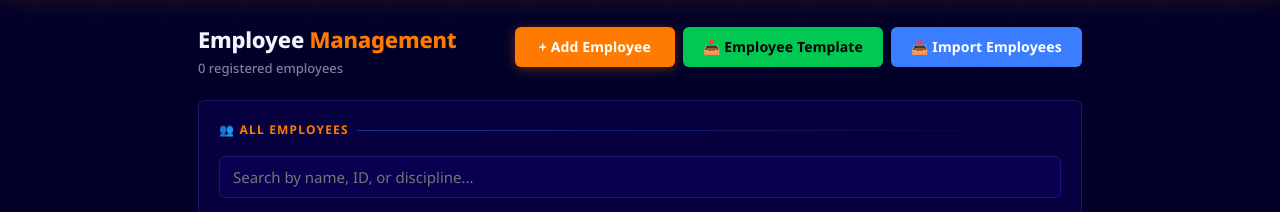
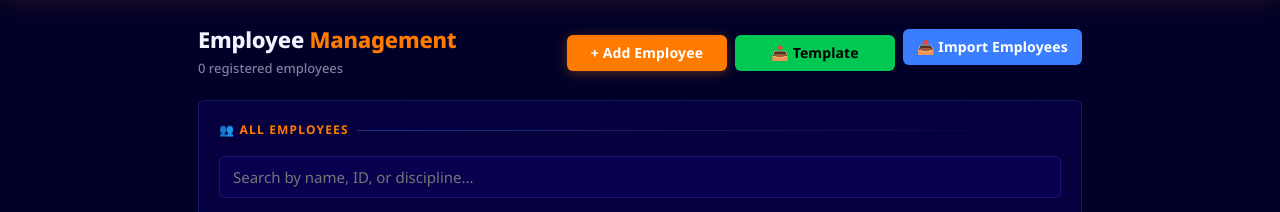
Before and after one commit to yunadi2511/alcoholtest, a Flask app: page /employees in a window 1280 px wide. Shown: the part 58-270 px from the top of the page. Run offline with Flask 3, Linux system fonts and the light colour scheme; a user stored in the database is signed in; data that the repository does not hold is empty.

Commit message:
fix employee action button

```diff
--- a/alcoholtest/templates/employees.html
+++ b/alcoholtest/templates/employees.html
@@ -6,24 +6,35 @@
     <div class="page-title">Employee <span>Management</span></div>
     <div class="page-sub">{{ employees|length }} registered employees</div>
   </div>
-  <div style="display:flex;gap:8px;flex-wrap:wrap">
-    <button class="btn btn-primary" onclick="toggleAddForm()">+ Add Employee</button>
-    <a href="{{ url_for('download_employee_template') }}" class="btn btn-teal">📥 Employee Template</a>
+  <div style="display:flex;gap:8px;flex-wrap:wrap;align-items:flex-end">
+    <button class="btn btn-primary" style="height:36px" onclick="toggleAddForm()">+ Add Employee</button>
+    <a href="{{ url_for('download_employee_template') }}" class="btn btn-teal" style="height:36px">📥 Template</a>
     <form method="POST" action="{{ url_for('import_employees') }}"
           enctype="multipart/form-data" style="display:inline">
-      <div style="display:flex;gap:8px;align-items:center">
-        <label class="btn btn-upload" style="cursor:pointer;text-transform:none">
+      <div style="display:flex;flex-direction:column;gap:2px">
+        {% if all_sites %}
+        <span style="font-size:10px;color:var(--orange);font-weight:700;text-transform:uppercase;letter-spacing:.06em">
+          ⚠️ Assign to site before import:
+        </span>
+        <div style="display:flex;gap:6px;align-items:center">
+          <select name="import_site_id" style="width:auto;padding:0 10px;height:36px;font-size:13px;border:1px solid var(--orange);border-radius:var(--radius);background:var(--surface2);color:var(--text)">
+            <option value="">— No site —</option>
+            {% for site in all_sites %}
+            <option value="{{ site.id }}">{{ site.name }}</option>
+            {% endfor %}
+          </select>
+          <label class="btn btn-upload" style="cursor:pointer;text-transform:none;height:36px;line-height:1;padding:0 14px;display:inline-flex;align-items:center">
+            📤 Import
+            <input type="file" name="employee_file" accept=".xlsx,.csv"
+                  style="display:none" onchange="this.form.submit()">
+          </label>
+        </div>
+        {% else %}
+        <label class="btn btn-upload" style="cursor:pointer;text-transform:none;height:36px;line-height:1;padding:0 14px;display:inline-flex;align-items:center">
           📤 Import Employees
           <input type="file" name="employee_file" accept=".xlsx,.csv"
                 style="display:none" onchange="this.form.submit()">
         </label>
-        {% if all_sites %}
-        <select name="import_site_id" style="width:auto;padding:8px 12px;height:40px;font-size:13px">
-          <option value="">No site assignment</option>
-          {% for site in all_sites %}
-          <option value="{{ site.id }}">→ {{ site.name }}</option>
-          {% endfor %}
-        </select>
         {% endif %}
       </div>
     </form>
@@ -56,8 +67,6 @@
                placeholder="Enter new discipline name"
                style="margin-top:8px;display:none">
       </div>
-
-      <!-- Site Assignment -->
       {% if all_sites %}
       <div class="form-group" style="margin:0;grid-column:span 2">
         <label>Assign to Site(s)</label>
@@ -70,8 +79,7 @@
           {% endfor %}
         </div>
         <div style="font-size:12px;color:var(--text-muted);margin-top:6px">
-          ⚠️ Employees assigned to <strong>2 or more sites</strong> will be flagged as multi-site
-          and excluded from automatic random sampling.
+          ⚠️ Employees assigned to <strong>2 or more sites</strong> will be flagged as multi-site and excluded from automatic random sampling.
         </div>
       </div>
       {% else %}
@@ -80,7 +88,6 @@
       </div>
       {% endif %}
     </div>
-
     <div style="margin-top:14px;display:flex;gap:8px">
       <button type="submit" class="btn btn-success">Add Employee</button>
       <button type="button" class="btn btn-ghost" onclick="toggleAddForm()">Cancel</button>
@@ -123,7 +130,7 @@
               <span style="background:var(--orange-dim);border:1px solid var(--orange);color:var(--orange);padding:2px 8px;border-radius:20px;font-size:11px;font-weight:700;margin-right:3px">{{ site.name }}</span>
               {% endfor %}
             {% else %}
-              <span style="color:var(--text-muted);font-size:13px">—</span>
+              <span style="color:var(--fail);font-size:12px" title="No site assigned — won't appear in any schedule">⚠️ None</span>
             {% endif %}
           </td>
           <td style="font-size:13px;color:var(--text-muted)">
@@ -138,8 +145,9 @@
             {% endif %}
           </td>
           <td>
-            <div style="display:flex;gap:5px;align-items:center;flex-wrap:nowrap">
+            <div style="display:flex;gap:4px;align-items:center">
               <button type="button" class="btn btn-primary btn-sm"
+                style="width:64px;height:30px;padding:0;justify-content:center;font-size:12px"
                 onclick="openEdit(
                   {{ emp.id }},
                   {{ emp.name | tojson }},
@@ -149,13 +157,15 @@
                 )">✏️ Edit</button>
               <form method="POST" action="{{ url_for('toggle_employee', emp_id=emp.id) }}" style="display:inline">
                 <button type="submit" class="btn btn-purple btn-sm"
+                  style="width:50px;height:30px;padding:0;justify-content:center;font-size:12px"
                   onclick="return confirm('{{ 'Deactivate' if emp.is_active else 'Activate' }} {{ emp.name }}?')">
                   {{ '🚫 Off' if emp.is_active else '✅ On' }}
                 </button>
               </form>
               <form method="POST" action="{{ url_for('delete_employee', emp_id=emp.id) }}" style="display:inline">
                 <button type="submit" class="btn btn-danger btn-sm"
-                  onclick="return confirm('⚠️ Delete {{ emp.name }}? This removes ALL their test history. Use Deactivate to preserve records. Sure?')">
+                  style="width:50px;height:30px;padding:0;justify-content:center;font-size:12px"
+                  onclick="return confirm('⚠️ Delete {{ emp.name }}? Removes ALL test history. Use Deactivate to preserve records. Sure?')">
                   🗑 Del
                 </button>
               </form>
@@ -189,8 +199,6 @@
           {% endfor %}
         </select>
       </div>
-
-      <!-- Site assignment in edit modal -->
       {% if all_sites %}
       <div class="form-group">
         <label>Assign to Site(s)</label>
@@ -208,7 +216,6 @@
         </div>
       </div>
       {% endif %}
-
       <div style="display:flex;gap:8px;margin-top:16px">
         <button type="submit" class="btn btn-primary">Save Changes</button>
         <button type="button" class="btn btn-ghost" onclick="closeEdit()">Cancel</button>
@@ -221,34 +228,25 @@
 
 {% block scripts %}
 <script>
-// ── Add form toggle
 function toggleAddForm(){
   const f = document.getElementById('addForm');
   f.style.display = f.style.display === 'none' ? 'block' : 'none';
 }
-
-// ── Search filter
 function filterTable(q){
   q = q.toLowerCase();
   document.querySelectorAll('.emp-row').forEach(row => {
     row.style.display = row.textContent.toLowerCase().includes(q) ? '' : 'none';
   });
 }
-
-// ── Open edit modal
 function openEdit(id, name, empId, discipline, siteIds) {
   document.getElementById('editName').value = name;
   document.getElementById('editEmpId').value = empId;
   document.getElementById('editDiscipline').value = discipline;
   document.getElementById('editForm').action = '/employees/edit/' + id;
-
-  // Reset all site checkboxes first
   document.querySelectorAll('#editSiteChecks input[type=checkbox]').forEach(cb => {
     cb.checked = false;
     cb.closest('.site-check-label').classList.remove('checked');
   });
-
-  // Check the ones this employee is assigned to
   if (siteIds) {
     siteIds.forEach(siteId => {
       const cb = document.getElementById('editSiteCb_' + siteId);
@@ -258,20 +256,14 @@ function openEdit(id, name, empId, discipline, siteIds) {
       }
     });
   }
-
   document.getElementById('editModal').style.display = 'flex';
 }
-
 function closeEdit() {
   document.getElementById('editModal').style.display = 'none';
 }
-
-// Close modal on backdrop click
 document.getElementById('editModal').addEventListener('click', function(e){
   if (e.target === this) closeEdit();
 });
-
-// ── New discipline input handler
 document.querySelector('select[name=discipline]')?.addEventListener('change', function(){
   const inp = document.getElementById('newDiscInput');
   if(this.value === '__new__'){
@@ -285,8 +277,6 @@ document.querySelector('select[name=discipline]')?.addEventListener('change', fu
     this.name = 'discipline';
   }
 });
-
-// ── Site checkbox styling (add form)
 document.querySelectorAll('.site-check-label input[type=checkbox]').forEach(cb => {
   const label = cb.closest('.site-check-label');
   if (cb.checked) label.classList.add('checked');
```
